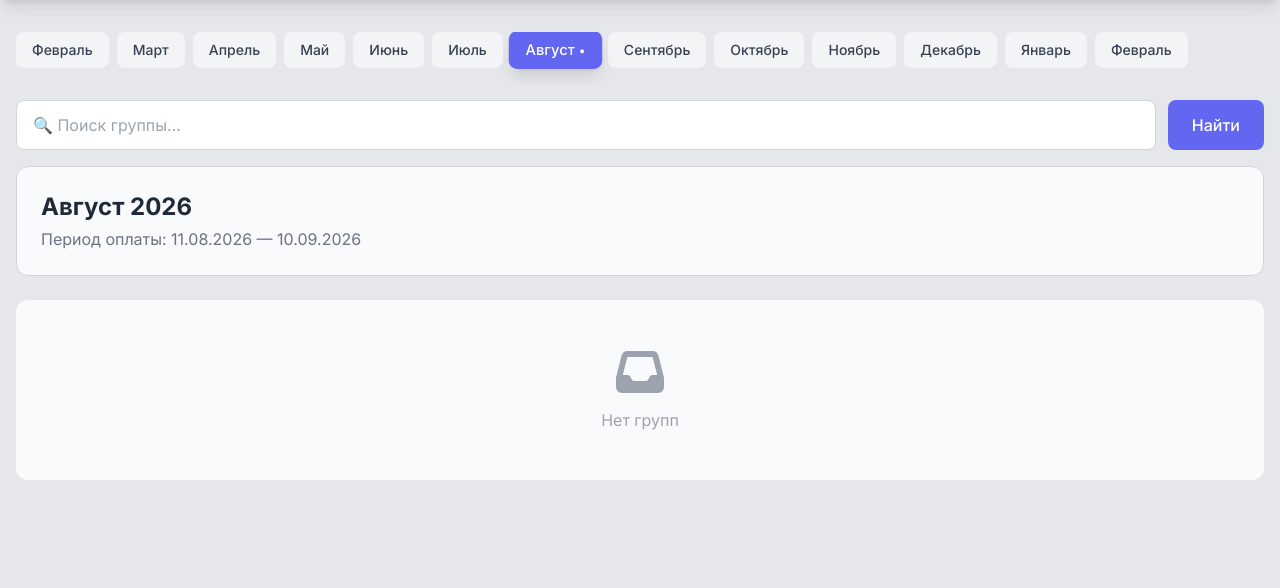
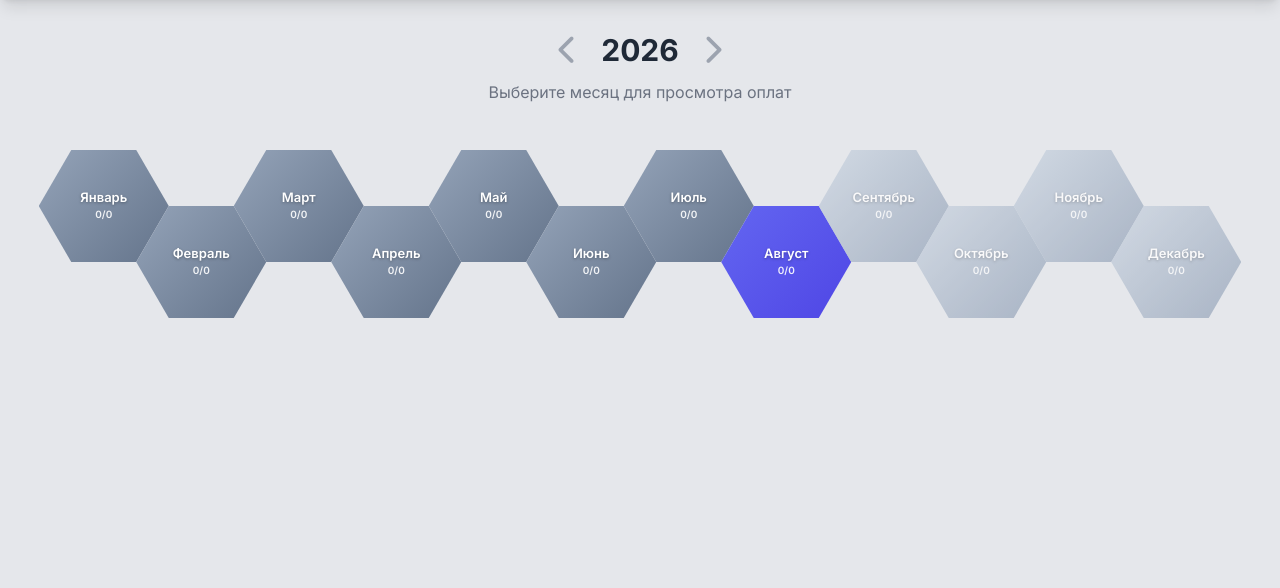
Before and after one commit to Nurmukasan/english-center-crm, a Django app: page /payments/ in a window 1280 px wide. Shown: the part 72-660 px from the top of the page. Run offline with Django 5.2, Linux system fonts and the light colour scheme; the visitor is signed in with stand-in values (Sample User, id 1); data comes from the database, SQL or seed files in the repository; data that the repository does not hold is empty; some libraries are stand-ins or nearby versions.

Commit message:
дизайн чучуть поменял

```diff
--- a/dashboard/templates/dashboard/payments.html
+++ b/dashboard/templates/dashboard/payments.html
@@ -20,8 +20,94 @@
         body { top: 0 !important; }
         .skiptranslate { display: none !important; }
         #google_translate_element { display: none !important; }
-        .goog-logo-link { display: none !important; }
-        .goog-te-gadget { display: none !important; }
+
+                /* ===== СОТЫ ===== */
+        .hex-grid {
+            display: flex;
+            align-items: flex-start;
+            justify-content: center;
+            padding: 30px 20px;
+            overflow-x: auto;
+            scrollbar-width: thin;
+        }
+        .hex-grid::-webkit-scrollbar {
+            height: 6px;
+        }
+        .hex-grid::-webkit-scrollbar-thumb {
+            background: rgba(0,0,0,0.2);
+            border-radius: 3px;
+        }
+
+        .hex {
+            flex-shrink: 0;
+            width: 130px;
+            height: 112px;
+            clip-path: polygon(25% 0%, 75% 0%, 100% 50%, 75% 100%, 25% 100%, 0% 50%);
+            display: flex;
+            flex-direction: column;
+            align-items: center;
+            justify-content: center;
+            text-decoration: none;
+            color: #fff;
+            font-weight: 600;
+            transition: filter 0.2s ease;
+            cursor: pointer;
+            text-align: center;
+            padding: 0 22px;
+            box-sizing: border-box;
+            margin-left: calc(130px / -4);
+        }
+        .hex:first-child {
+            margin-left: 0;
+        }
+        .hex:nth-child(even) {
+            margin-top: calc(112px / 2);
+        }
+        .hex:hover {
+            filter: drop-shadow(0 0 12px rgba(99, 102, 241, 0.6)) brightness(1.1);
+            z-index: 5;
+        }
+        .hex-past {
+            background: linear-gradient(135deg, #94a3b8, #64748b);
+        }
+        .hex-current {
+            background: linear-gradient(135deg, #6366f1, #4f46e5);
+            filter: drop-shadow(0 0 8px rgba(99, 102, 241, 0.5));
+        }
+        .hex-current:hover {
+            filter: drop-shadow(0 0 16px rgba(99, 102, 241, 0.9)) brightness(1.1);
+        }
+        .hex-future {
+            background: linear-gradient(135deg, #cbd5e1, #94a3b8);
+            opacity: 0.75;
+        }
+        .hex-future:hover {
+            opacity: 1;
+        }
+        .hex-title {
+            font-size: 13px;
+            line-height: 1.1;
+            text-shadow: 0 1px 3px rgba(0,0,0,0.3);
+        }
+        .hex-count {
+            font-size: 10px;
+            opacity: 0.9;
+            margin-top: 3px;
+        }
+
+        @media (max-width: 500px) {
+            .hex {
+                width: 100px;
+                height: 86px;
+                margin-left: calc(100px / -4);
+                padding: 0 16px;
+            }
+            .hex:nth-child(even) {
+                margin-top: calc(86px / 2);
+            }
+            .hex-title { font-size: 11px; }
+            .hex-count { font-size: 9px; }
+        }
     </style>
 </head>
 <body class="bg-gray-200 dark:bg-gray-900 min-h-screen transition-colors duration-300">
@@ -35,9 +121,15 @@
     <header class="bg-gray-800 shadow-lg sticky top-0 z-40">
         <div class="max-w-7xl mx-auto px-4 py-4 flex justify-between items-center">
             <div class="flex items-center gap-4">
+                {% if show_details %}
+                <a href="?year={{ year }}" class="text-gray-300 hover:text-white">
+                    <i class="fas fa-arrow-left"></i> К месяцам
+                </a>
+                {% else %}
                 <a href="{% url 'dashboard' %}" class="text-gray-300 hover:text-white">
                     <i class="fas fa-arrow-left"></i> Назад
                 </a>
+                {% endif %}
                 <div class="flex items-center gap-2">
                     <i class="fas fa-money-bill text-2xl text-emerald-400"></i>
                     <h1 class="text-xl font-bold text-white">Оплаты</h1>
@@ -57,26 +149,10 @@
 
     <main class="max-w-7xl mx-auto px-4 py-8 fade-in">
 
-        <!-- Панель месяцев -->
-        <div class="flex overflow-x-auto gap-2 pb-4 mb-4">
-            {% for m in months_list %}
-            <a href="?year={{ m.year }}&month={{ m.month }}{% if search_query %}&search={{ search_query }}{% endif %}"
-               class="px-4 py-2 rounded-lg whitespace-nowrap transition font-medium text-sm
-                      {% if m.is_selected %}
-                          bg-indigo-500 text-white shadow-lg scale-105
-                      {% elif m.is_current %}
-                          bg-indigo-100 dark:bg-indigo-900/40 text-indigo-700 dark:text-indigo-300
-                      {% else %}
-                          bg-gray-100 dark:bg-gray-700 text-gray-700 dark:text-gray-300 hover:bg-gray-200 dark:hover:bg-gray-600
-                      {% endif %}">
-                {{ m.name }}
-                {% if m.is_current %}<span class="text-xs">•</span>{% endif %}
-            </a>
-            {% endfor %}
-        </div>
+        {% if show_details %}
+        <!-- ===================== ДЕТАЛИ МЕСЯЦА ===================== -->
 
-        <!-- Поиск -->
-        <div class="mb-4">
+        <div class="mb-6">
             <form method="GET" class="flex gap-3">
                 <input type="hidden" name="year" value="{{ year }}">
                 <input type="hidden" name="month" value="{{ month }}">
@@ -94,7 +170,6 @@
             </form>
         </div>
 
-        <!-- Инфо о периоде -->
         <div class="bg-gray-50 dark:bg-gray-800 rounded-xl p-6 mb-6 border border-gray-300 dark:border-gray-600">
             <h2 class="text-2xl font-bold text-gray-800 dark:text-white">{{ month_name }} {{ year }}</h2>
             <p class="text-gray-500 dark:text-gray-400 mt-1">
@@ -102,7 +177,6 @@
             </p>
         </div>
 
-        <!-- Список групп -->
         <div class="space-y-4">
             {% for data in groups_data %}
             <div class="bg-gray-50 dark:bg-gray-800 rounded-xl shadow-md border border-gray-300 dark:border-gray-600 overflow-hidden">
@@ -132,6 +206,33 @@
             {% endfor %}
         </div>
 
+        {% else %}
+        <!-- ===================== СЕТКА СОТ ===================== -->
+
+        <div class="text-center mb-4">
+            <div class="flex items-center justify-center gap-6">
+                <a href="?year={{ prev_year }}" class="text-gray-400 hover:text-indigo-500 transition text-3xl leading-none">
+                    <i class="fas fa-chevron-left"></i>
+                </a>
+                <h2 class="text-3xl font-bold text-gray-800 dark:text-white">{{ display_year }}</h2>
+                <a href="?year={{ next_year }}" class="text-gray-400 hover:text-indigo-500 transition text-3xl leading-none">
+                    <i class="fas fa-chevron-right"></i>
+                </a>
+            </div>
+            <p class="text-gray-500 dark:text-gray-400 mt-3">Выберите месяц для просмотра оплат</p>
+        </div>
+
+        <div class="hex-grid">
+            {% for m in months_grid %}
+            <a href="?year={{ m.year }}&month={{ m.num }}"
+               class="hex {% if m.is_current %}hex-current{% elif m.is_past %}hex-past{% else %}hex-future{% endif %}">
+                <span class="hex-title notranslate">{{ m.name }}</span>
+                <span class="hex-count">{{ m.paid_count }}/{{ m.total_students }}</span>
+            </a>
+            {% endfor %}
+        </div>
+        {% endif %}
+
     </main>
 
     <script>
@@ -149,14 +250,11 @@
 
         function toggleGroup(groupId) {
             const detail = document.getElementById(`group-detail-${groupId}`);
-
             if (!detail.classList.contains('hidden')) {
                 detail.classList.add('hidden');
                 return;
             }
-
             detail.classList.remove('hidden');
-
             if (loadedGroups[groupId]) return;
 
             detail.innerHTML = '<div class="text-center py-8 text-gray-400">Загрузка...</div>';
--- a/dashboard/views.py
+++ b/dashboard/views.py
@@ -1490,7 +1490,7 @@ def make_calendar(year, month, period_start, period_end, lesson_dates_set):
 
 @login_required
 def payments_page(request):
-    """Страница оплат по месяцам"""
+    """Оплаты: соты месяцев или список групп"""
     role = get_user_role(request.user)
 
     if role not in ['admin', 'accountant', 'developer']:
@@ -1500,72 +1500,82 @@ def payments_page(request):
     today = timezone.localdate()
     default_year, default_month = get_current_period()
 
-    year = int(request.GET.get('year', default_year))
-    month = int(request.GET.get('month', default_month))
-
-    if not (1 <= month <= 12):
-        year, month = default_year, default_month
-
-    period_start, period_end = get_period(year, month)
-
-    # Список месяцев
-    months_list = []
-    for i in range(-6, 7):
-        m = today.month + i
-        y = today.year
-        while m < 1:
-            m += 12
-            y -= 1
-        while m > 12:
-            m -= 12
-            y += 1
-
-        months_list.append({
-            'year': y,
-            'month': m,
+    year_param = request.GET.get('year')
+    month_param = request.GET.get('month')
+
+    show_details = bool(year_param and month_param)
+    display_year = int(year_param) if year_param else today.year
+
+    total_students_all = Enrollment.objects.filter(group__is_active=True).count()
+
+    months_grid = []
+    for m in range(1, 13):
+        cycle_num = display_year * 100 + m
+        paid_count = Payment.objects.filter(cycle_number=cycle_num, is_paid=True).count()
+
+        is_current = (display_year == default_year and m == default_month)
+        is_past = (display_year < today.year) or (display_year == today.year and m < today.month)
+
+        months_grid.append({
+            'num': m,
             'name': MONTHS_RU[m - 1],
-            'is_current': (y == default_year and m == default_month),
-            'is_selected': (y == year and m == month),
-        })
-
-    cycle_num = year * 100 + month
-
-    # Поиск
-    search_query = request.GET.get('search', '')
-
-    groups_data = []
-    groups = Group.objects.filter(is_active=True).select_related('teacher').order_by('name')
-
-    if search_query:
-        groups = groups.filter(name__iregex=search_query)
-
-    for group in groups:
-        students_count = Enrollment.objects.filter(group=group).count()
-        paid_count = Payment.objects.filter(
-            group=group,
-            cycle_number=cycle_num,
-            is_paid=True
-        ).count()
-        unpaid_count = students_count - paid_count
-
-        groups_data.append({
-            'group': group,
-            'total_students': students_count,
+            'year': display_year,
+            'is_current': is_current,
+            'is_past': is_past,
             'paid_count': paid_count,
-            'unpaid_count': unpaid_count,
+            'total_students': total_students_all,
         })
 
     context = {
         'role': role,
-        'year': year,
-        'month': month,
-        'month_name': MONTHS_RU[month - 1],
-        'period_start': period_start,
-        'period_end': period_end,
-        'months_list': months_list,
-        'groups_data': groups_data,
-        'search_query': search_query,
-    }
+        'display_year': display_year,
+        'prev_year': display_year - 1,
+        'next_year': display_year + 1,
+        'months_grid': months_grid,
+        'show_details': show_details,
+    }
+
+    if show_details:
+        year = int(year_param)
+        month = int(month_param)
+
+        if not (1 <= month <= 12):
+            year, month = default_year, default_month
+
+        period_start, period_end = get_period(year, month)
+        cycle_num = year * 100 + month
+        search_query = request.GET.get('search', '')
+
+        groups_data = []
+        groups = Group.objects.filter(is_active=True).select_related('teacher').order_by('name')
+
+        if search_query:
+            groups = groups.filter(name__iregex=search_query)
+
+        for group in groups:
+            students_count = Enrollment.objects.filter(group=group).count()
+            paid_count = Payment.objects.filter(
+                group=group,
+                cycle_number=cycle_num,
+                is_paid=True
+            ).count()
+
+            groups_data.append({
+                'group': group,
+                'total_students': students_count,
+                'paid_count': paid_count,
+                'unpaid_count': students_count - paid_count,
+            })
+
+        context.update({
+            'year': year,
+            'month': month,
+            'month_name': MONTHS_RU[month - 1],
+            'period_start': period_start,
+            'period_end': period_end,
+            'groups_data': groups_data,
+            'search_query': search_query,
+        })
 
     return render(request, 'dashboard/payments.html', context)
 
```
